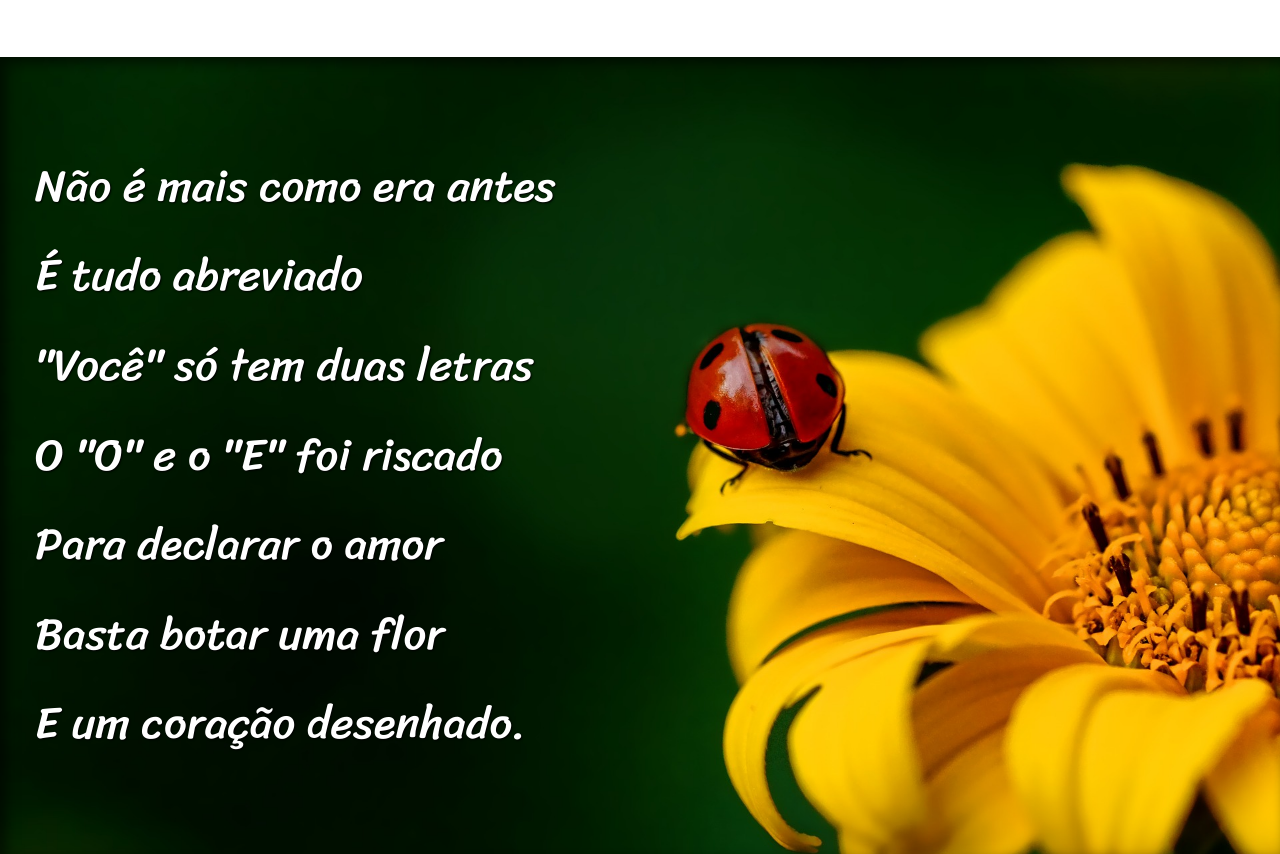
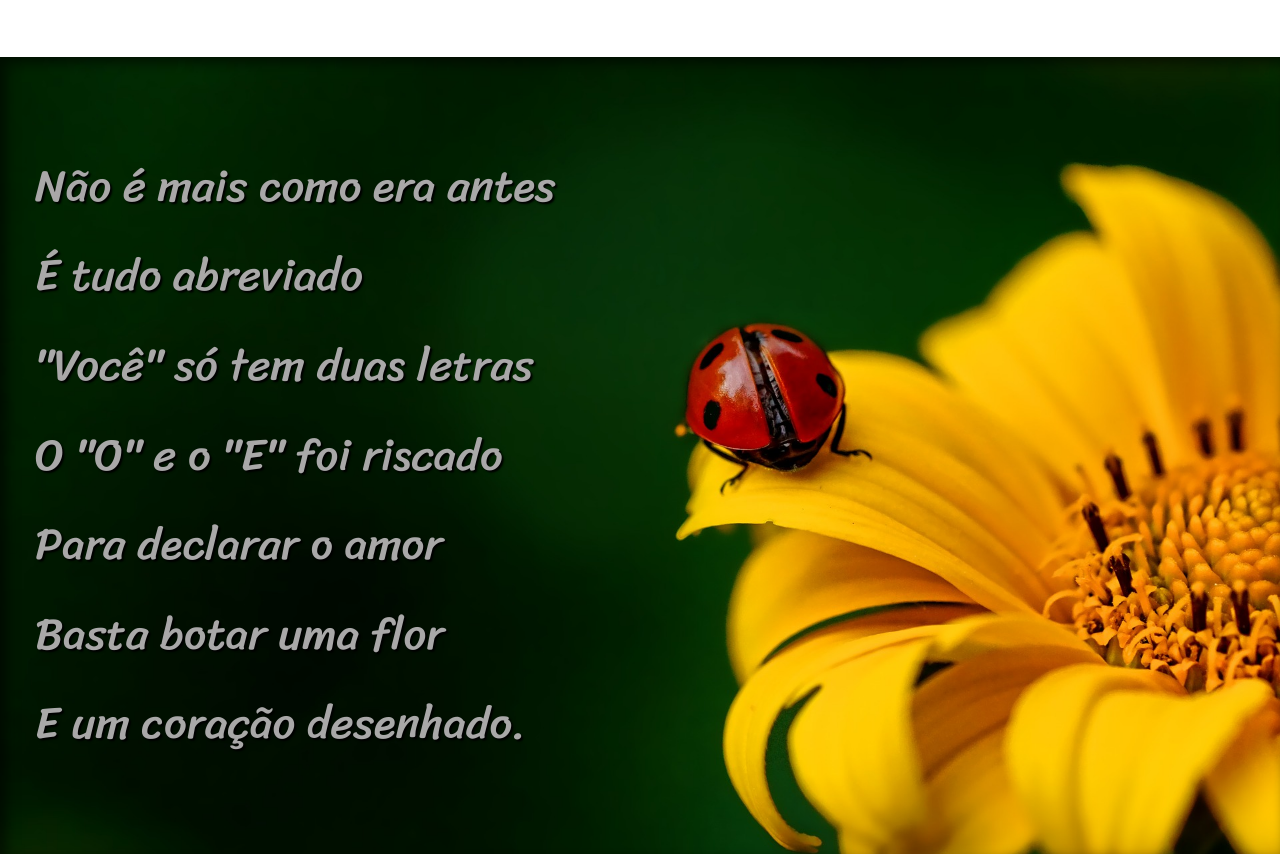
Before and after one commit to Rafael-N-Santos/Cordel-Moderno, a plain HTML site: page index.html in a window 1280 px wide. Shown: the part 1080-1934 px from the top of the page. Drawn offline with Linux system fonts and the light colour scheme.

Commit message:
Finalizado

```diff
--- a/estilo/style.css
+++ b/estilo/style.css
@@ -72,10 +72,10 @@ section.imagem {
 }
 
 section.imagem > p {
-    color: white;
+    color: rgb(169, 168, 168);
     padding: 5px;
     display:inline-block;
-    text-shadow: 1px 1px 2px black;
+    text-shadow: 2px 2px 2px black;
 }
 
 section#img01 {
```
Also changed, not shown: 1 other file.
